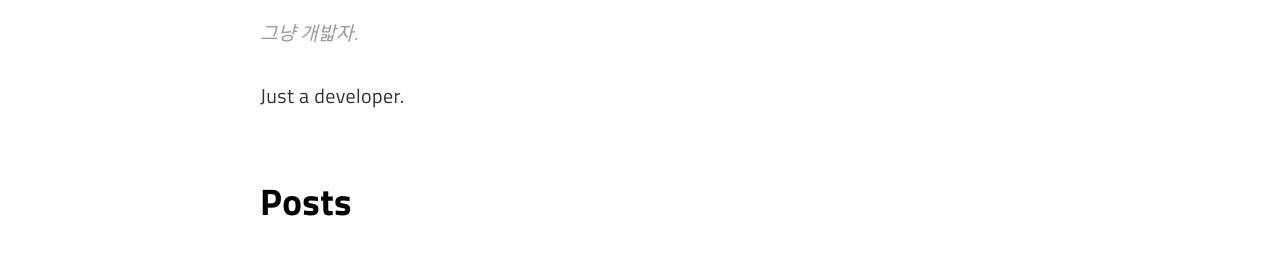
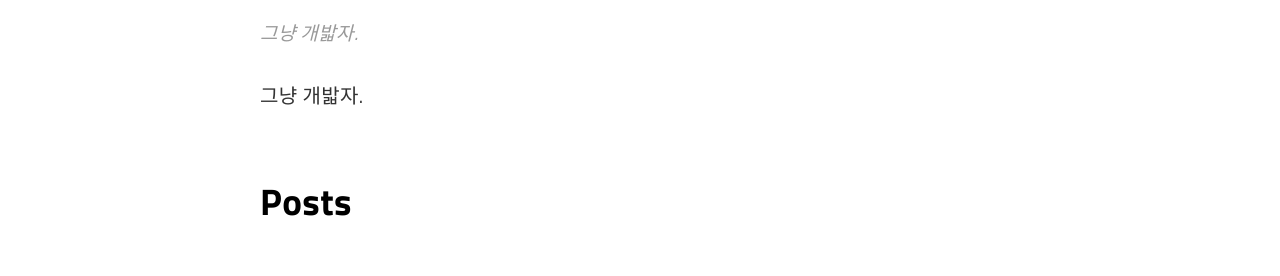
Before and after one commit to kht038/kht038.github.io, a Jekyll site: the page built from _authors/thiagorossener.md, in a window 1280 px wide and 1058 px high. Shown: the part 430-706 px from the top of the window. Built offline with Jekyll 4.4.1, drawn with Linux system fonts in a browser that asks for light colours; a script that is not in the unit is left out.

Commit message:
그냥 개밟자.

```diff
--- a/_authors/thiagorossener.md
+++ b/_authors/thiagorossener.md
@@ -4,7 +4,7 @@ photo: /assets/img/uploads/profile.png
 name: kth
 display_name: 고태형
 position: 그냥 개밟자.
-bio: Just a developer.
+bio: 그냥 개밟자.
 github_username: kth
 # facebook_username: thiagorossener
 # twitter_username: thiagorossener
```
